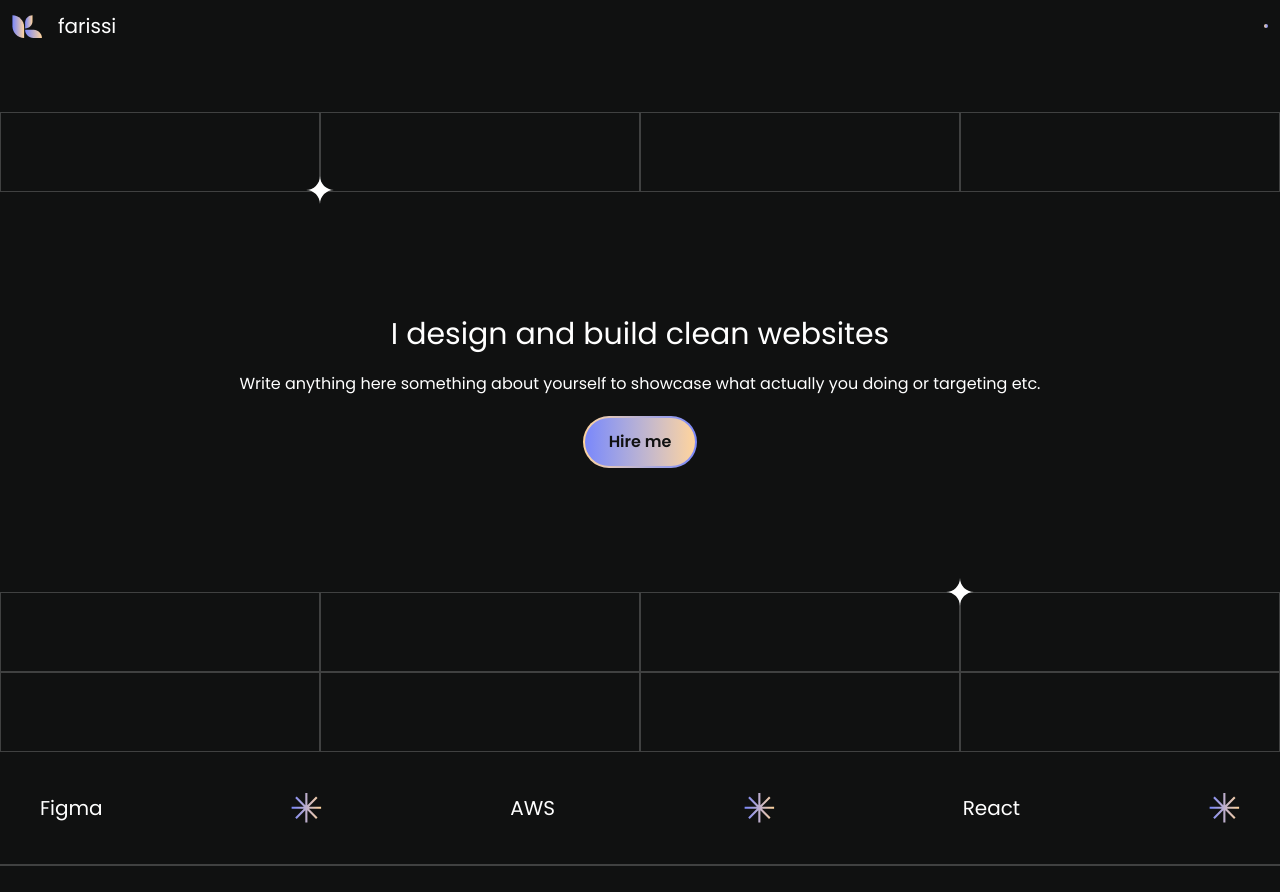
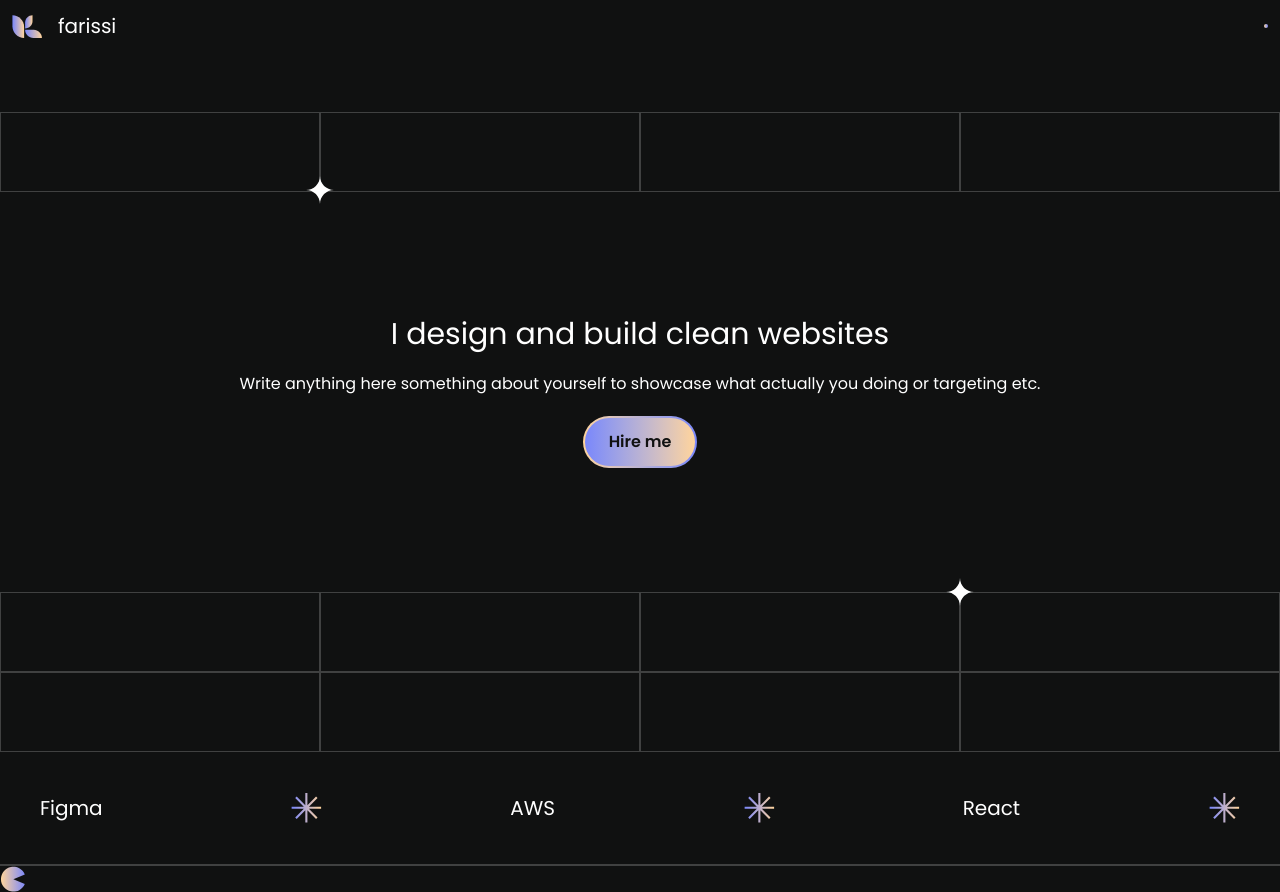
Before and after one commit to Still-Maintainance/Portfolio-2.0, a React (Vite) app: page / in a window 1280 px wide. Before the commit the page ends 866 px from the top, so only its background shows below. Built offline with nearby package versions, Linux system fonts and the light colour scheme.

Commit message:
add Steps component with SVG asset; update App to include Steps

```diff
--- a/src/App.jsx
+++ b/src/App.jsx
@@ -1,11 +1,12 @@
 import Header from "./Header";
 import Hero from "./Hero";
-
+import Steps from "./Steps";
 export default function App() {
     return (
         <div>
             <Header />
             <Hero />
+            <Steps />
         </div>
     );
 }
--- /dev/null
+++ b/src/Steps.jsx
@@ -0,0 +1,7 @@
+import pac from './assets/Ellipse 17.svg'
+export default function Steps() {
+    return (
+        <div>
+            <img src={pac} alt="pacman" />
+        </div>
+);}
--- a/src/index.css
+++ b/src/index.css
@@ -1,4 +1,6 @@
 @import "tailwindcss";
+
+
 
 :root {
     --font-display: 'Poppins', sans-serif;
@@ -7,7 +9,3 @@
 body {
     font-family: var(--font-display);
 }
-
-.thin-border {
-    border-width: 0.1px;
-}
```
Also changed, not shown: src/assets/Ellipse 17.svg (added).
